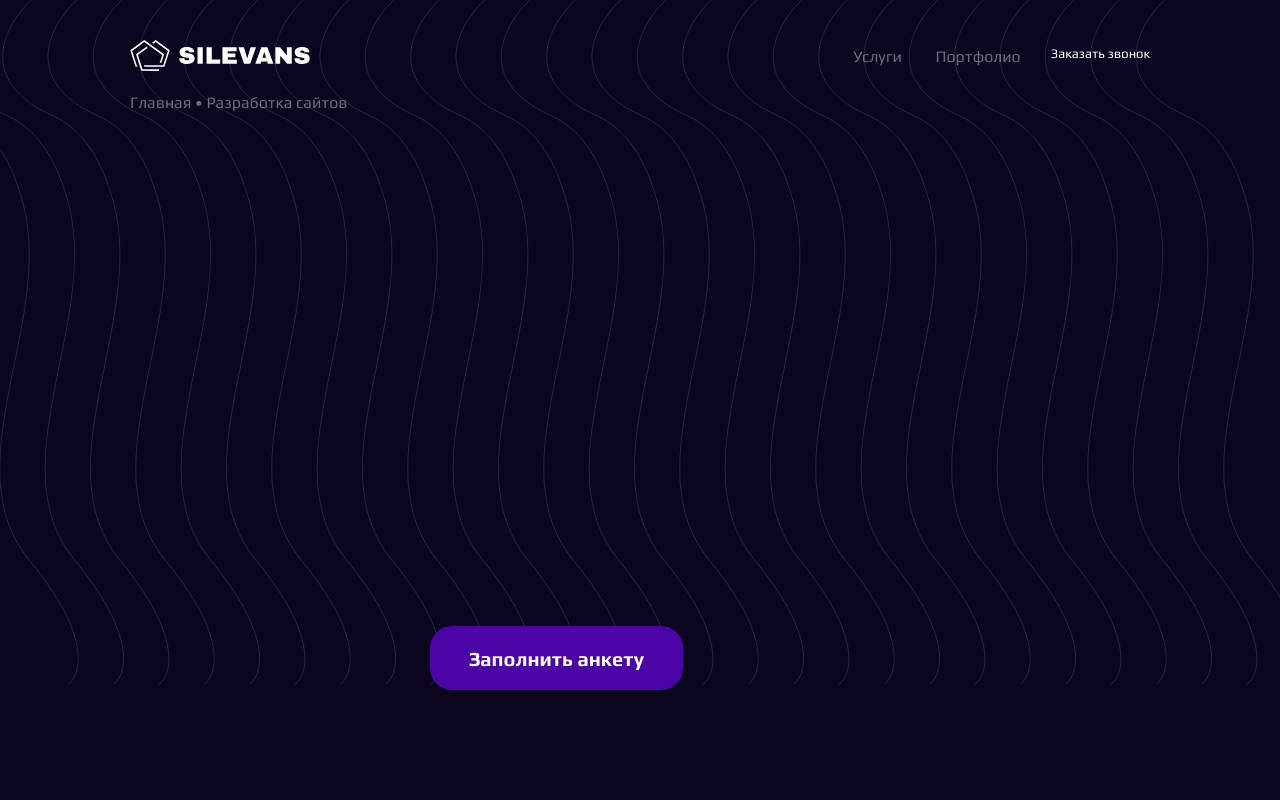
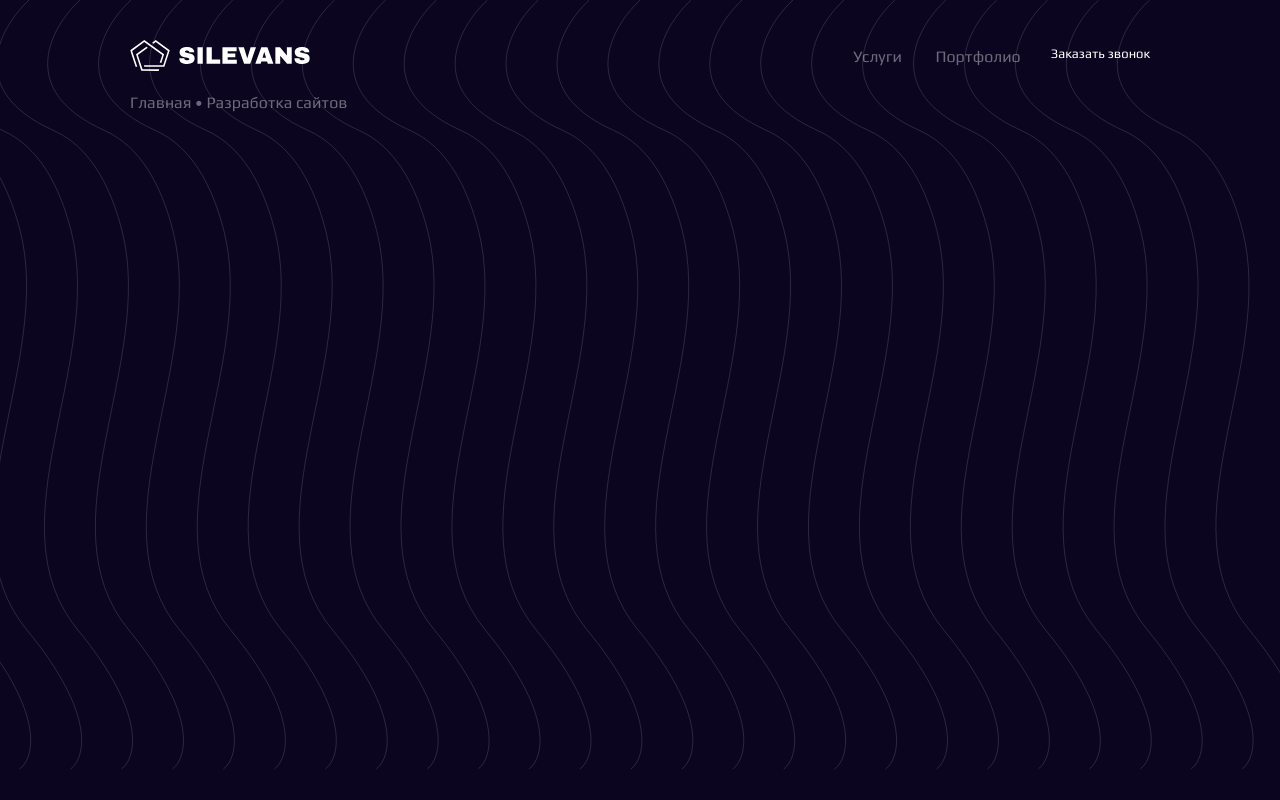
Before and after one commit to JulieBenchuk/web-studio, a Next.js app: page / in a window 1280 px wide. Built offline with nearby package versions, Linux system fonts and the light colour scheme.

Commit message:
fix:  background img for top component

```diff
--- a/src/components/topComponent/TopComponent.tsx
+++ b/src/components/topComponent/TopComponent.tsx
@@ -1,17 +1,17 @@
 import React from 'react';
 import Image from "next/image";
 import ground from "@/assets/svg/ground.svg";
-import FullButton from "@/components/common/buttons/FullButton";
 import Header from "@/components/common/header/Header";
 import Wrapper from "@/components/common/wrapper";
 import style from '../../styles/components/topComponent.module.scss'
 
+
 const TopComponent = () => {
     return (
         <Wrapper className={style.wrapper}>
-            <Image src={ground} alt={"ground"} className={style.ground}/>
+            <Image src={ground} alt={"ground"} width={1440} height={770} className={style.ground}/>
             <Header isMainPage={true} currentPage={"Разработка сайтов"}/>
-            <FullButton className={style.button}>Заполнить анкету</FullButton>
+
 
         </Wrapper>
     );
--- a/src/styles/components/topComponent.module.scss
+++ b/src/styles/components/topComponent.module.scss
@@ -2,21 +2,14 @@
 @import '../mixins';
 
 .wrapper {
-
+  position: relative;
 
   .ground {
-    background-size: cover;
-    background-blend-mode: multiply;
-    width: 100%;
-    height: 100%;
-    overflow: hidden;
+    position: absolute;
+    top: 0;
+    right: 0;
+    pointer-events: none;
 
-  }
-
-  .button {
-    position: absolute;
-    left: 430px;
-    top: 626px;
 
   }
 
```
